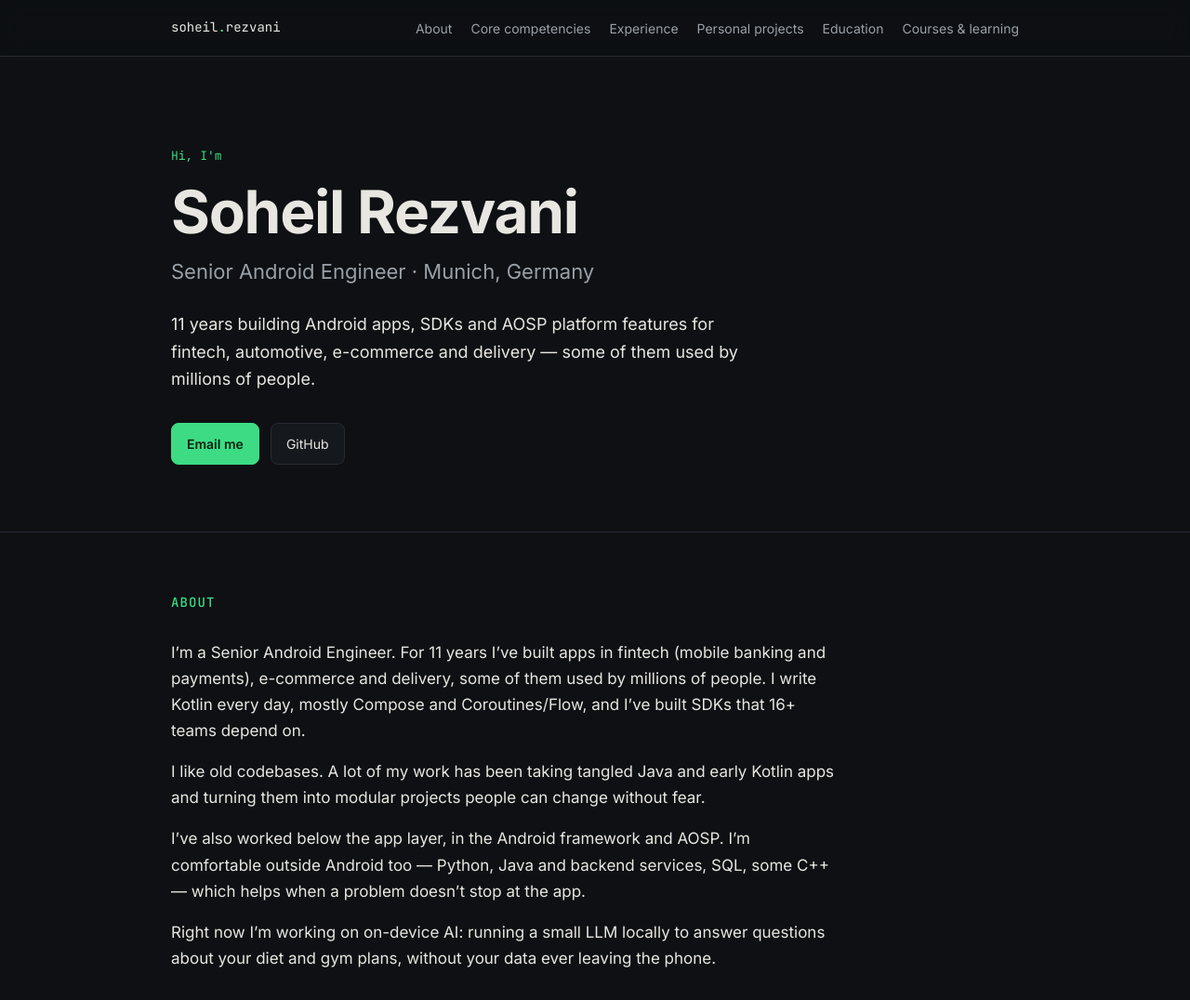
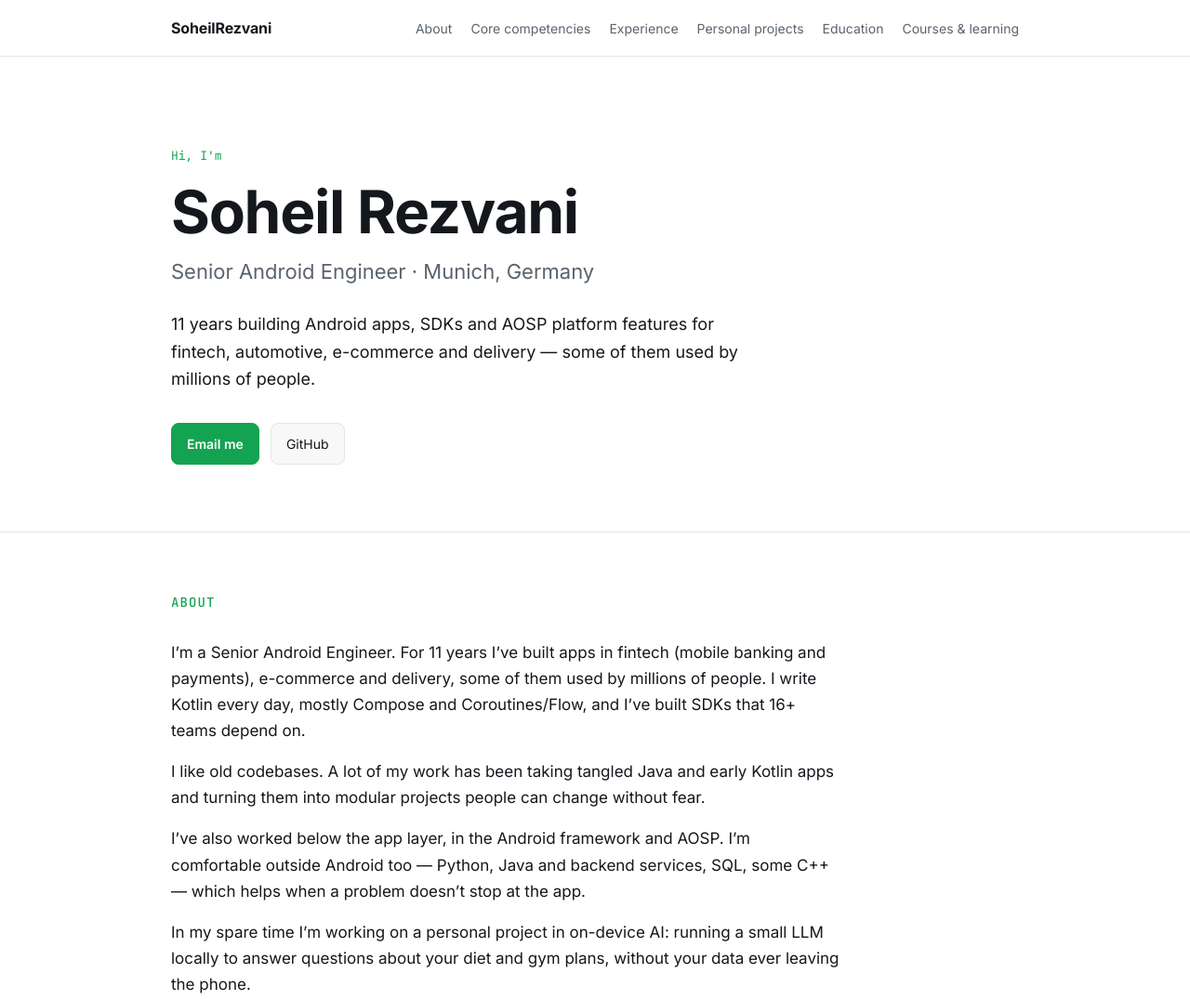
Before and after one commit to soheilrezvani/soheilrezvani.github.io, a plain HTML site: page index.html in a window 1280 px wide. Shown: the top 1076 px of the page at 93% size. Drawn offline with Linux system fonts and the light colour scheme.

Commit message:
Light mode index.html

```diff
--- a/index.html
+++ b/index.html
@@ -10,8 +10,8 @@
 <link href="https://fonts.googleapis.com/css2?family=Inter:wght@400;500;600;700&family=JetBrains+Mono:wght@400;500&display=swap" rel="stylesheet">
 <style>
 :root{
-  --bg:#0e1013; --surface:#15181d; --surface-2:#1b1f25; --line:#262b33;
-  --text:#e8e6e1; --muted:#9aa0a8; --accent:#3ddc84; --accent-dim:rgba(61,220,132,.12);
+  --bg:#ffffff; --surface:#f7f8f7; --surface-2:#eef1ef; --line:#e3e6e4;
+  --text:#14181d; --muted:#5a636d; --accent:#14a352; --accent-dim:rgba(20,163,82,.10);
   --mono:'JetBrains Mono',ui-monospace,SFMono-Regular,Menlo,monospace;
   --sans:'Inter',system-ui,-apple-system,'Segoe UI',Roboto,sans-serif;
 }
@@ -22,10 +22,9 @@ a{color:inherit}
 .wrap{max-width:960px;margin:0 auto;padding:0 24px}
 
 /* nav */
-header.nav{position:sticky;top:0;z-index:10;background:rgba(14,16,19,.85);backdrop-filter:blur(10px);-webkit-backdrop-filter:blur(10px);border-bottom:1px solid var(--line)}
+header.nav{position:sticky;top:0;z-index:10;background:rgba(255,255,255,.88);backdrop-filter:blur(10px);-webkit-backdrop-filter:blur(10px);border-bottom:1px solid var(--line)}
 .nav .wrap{display:flex;align-items:center;justify-content:space-between;height:60px;gap:16px}
-.brand{font-family:var(--mono);font-size:14px;text-decoration:none}
-.brand span{color:var(--accent)}
+.brand{font-size:16px;font-weight:700;letter-spacing:-.01em;text-decoration:none}
 .nav ul{display:flex;gap:20px;list-style:none}
 .nav ul a{font-size:14px;color:var(--muted);text-decoration:none}
 .nav ul a:hover{color:var(--text)}
@@ -42,7 +41,8 @@ header.nav{position:sticky;top:0;z-index:10;background:rgba(14,16,19,.85);backdr
 .links{display:flex;flex-wrap:wrap;gap:12px;margin-top:32px}
 .btn{display:inline-flex;align-items:center;gap:8px;padding:10px 16px;border:1px solid var(--line);border-radius:8px;text-decoration:none;font-size:14px;background:var(--surface)}
 .btn:hover{border-color:var(--accent)}
-.btn.primary{background:var(--accent);color:#06210f;border-color:var(--accent);font-weight:600}
+.btn.primary{background:var(--accent);color:#fff;border-color:var(--accent);font-weight:600}
+.btn.primary:hover{background:#0f8a44;border-color:#0f8a44}
 
 /* sections */
 section.block{padding:64px 0;border-top:1px solid var(--line)}
@@ -97,7 +97,7 @@ footer{border-top:1px solid var(--line);padding:32px 0 48px;color:var(--muted);f
 
 <header class="nav">
   <div class="wrap">
-    <a class="brand" href="#top">soheil<span>.</span>rezvani</a>
+    <a class="brand" href="#top">SoheilRezvani</a>
     <ul id="navlinks"></ul>
     <div class="lang" id="lang"></div>
   </div>
@@ -148,7 +148,7 @@ const I18N = {
       "I’m a Senior Android Engineer. For 11 years I’ve built apps in fintech (mobile banking and payments), e-commerce and delivery, some of them used by millions of people. I write Kotlin every day, mostly Compose and Coroutines/Flow, and I’ve built SDKs that 16+ teams depend on.",
       "I like old codebases. A lot of my work has been taking tangled Java and early Kotlin apps and turning them into modular projects people can change without fear.",
       "I’ve also worked below the app layer, in the Android framework and AOSP. I’m comfortable outside Android too — Python, Java and backend services, SQL, some C++ — which helps when a problem doesn’t stop at the app.",
-      "Right now I’m working on on-device AI: running a small LLM locally to answer questions about your diet and gym plans, without your data ever leaving the phone.",
+      "In my spare time I’m working on a personal project in on-device AI: running a small LLM locally to answer questions about your diet and gym plans, without your data ever leaving the phone.",
     ],
     skills: [
       { title: "Android", items: ["Kotlin", "Java", "Jetpack Compose", "Coroutines & Flow", "Kotlin Multiplatform"] },
```
